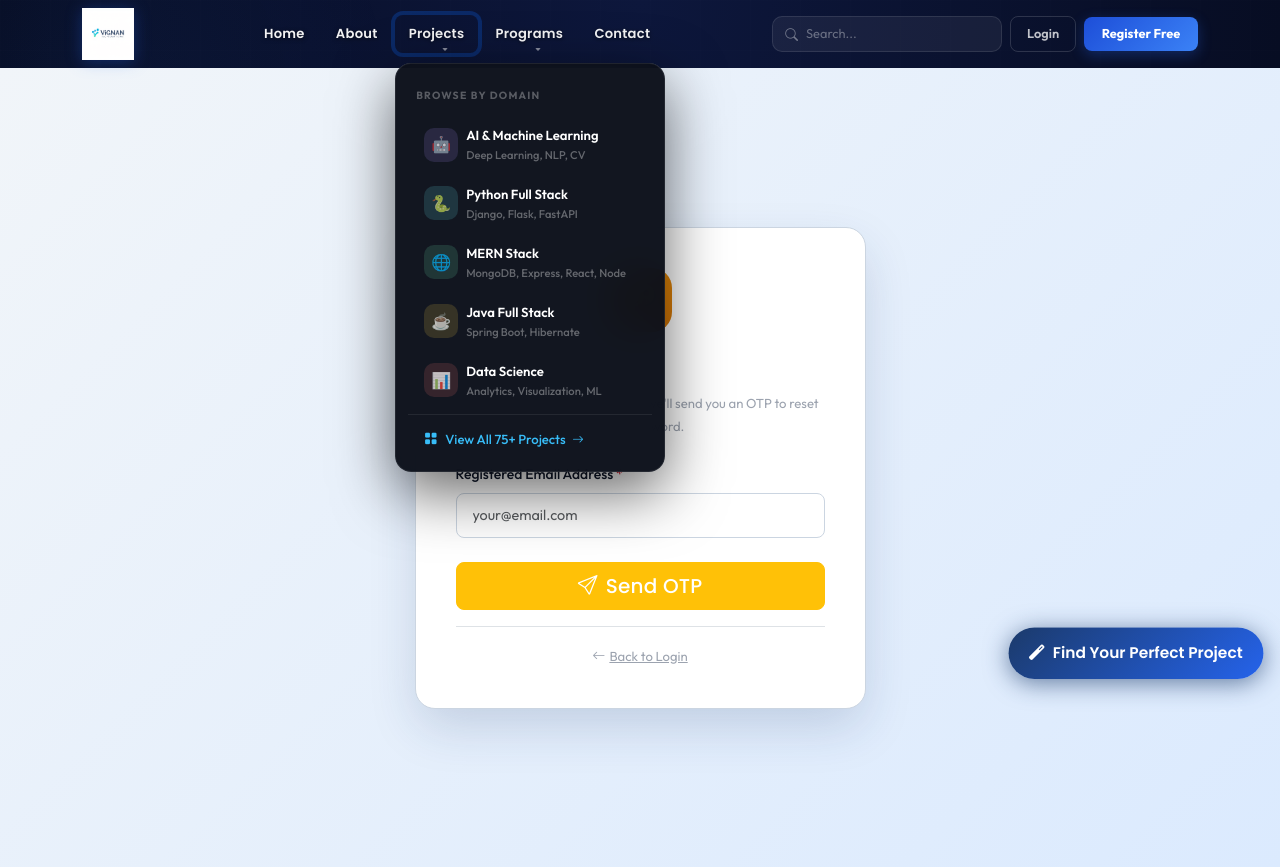
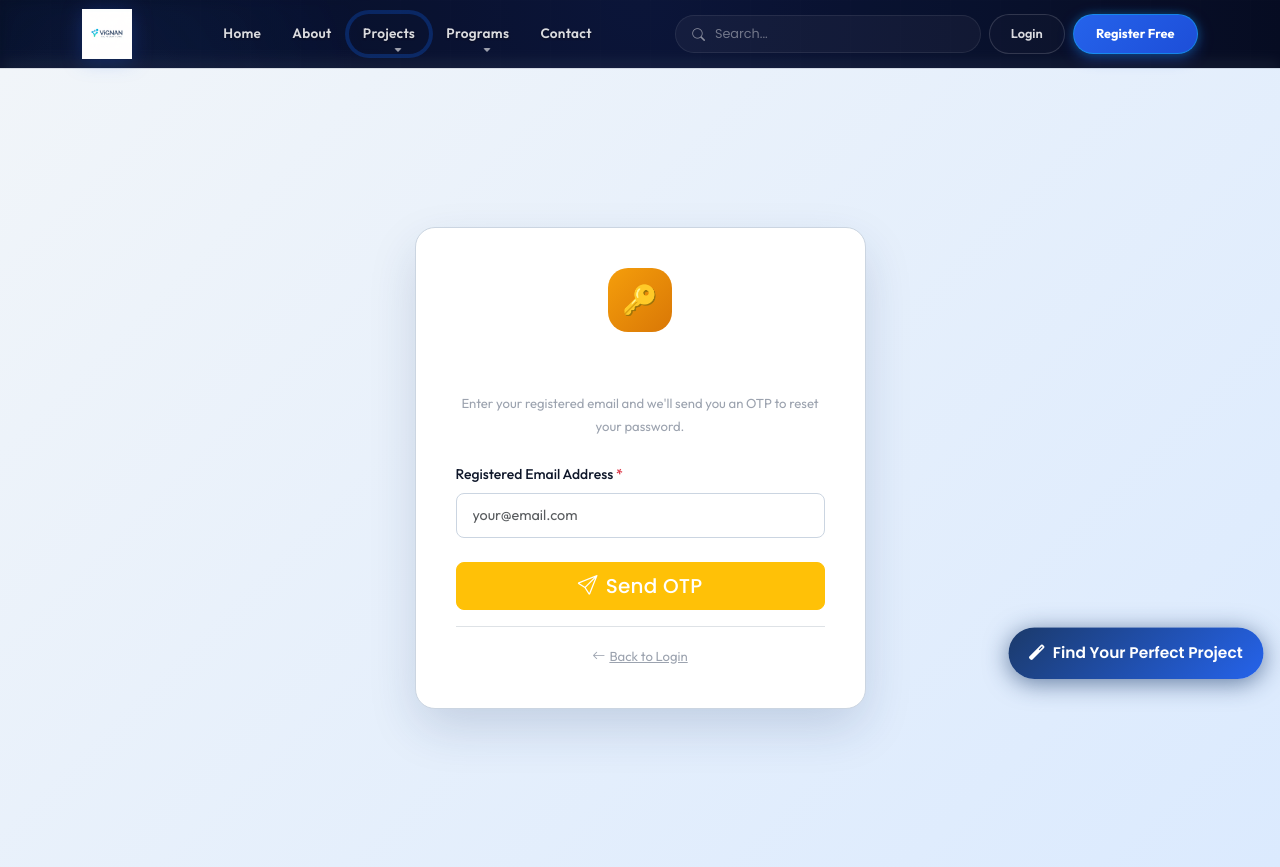
Before and after one commit to Vignantechsolutions/Vignantech, a Django app: page /accounts/forgot-password/ in a window 1280 px wide, after a click on "Projects"; the page is wider, and only the part inside the window is pictured. Shown: the top 867 px of that part. Run offline with Django 5.2, Linux system fonts and the light colour scheme; some libraries are stand-ins or nearby versions.

Commit message:
Design: upgrade navbar header to advanced premium UI

```diff
--- a/templates/partials/navbar.html
+++ b/templates/partials/navbar.html
@@ -2,20 +2,20 @@
 <style>
 /* ── NAVBAR ── */
 #mainNav{
-  background:transparent;
-  backdrop-filter:none;
-  -webkit-backdrop-filter:none;
-  border-bottom:1px solid transparent;
+  background:rgba(6, 11, 30, 0.1);
+  backdrop-filter:blur(8px);
+  -webkit-backdrop-filter:blur(8px);
+  border-bottom:1px solid rgba(255, 255, 255, 0.02);
   padding:0;
-  transition:all .35s ease;
+  transition:all .35s cubic-bezier(0.16, 1, 0.3, 1);
   position:fixed;top:0;left:0;right:0;z-index:1000;
 }
 #mainNav.scrolled{
-  background:rgba(5, 8, 17, 0.85);
+  background:rgba(6, 11, 30, 0.85);
   backdrop-filter:blur(24px);
   -webkit-backdrop-filter:blur(24px);
-  border-bottom:1px solid rgba(255, 255, 255, 0.08);
-  box-shadow:0 10px 30px rgba(0, 0, 0, 0.5);
+  border-bottom:1px solid rgba(59, 130, 246, 0.15);
+  box-shadow:0 10px 40px rgba(0, 0, 0, 0.6), 0 0 20px rgba(59, 130, 246, 0.08);
 }
 
 .nav-container{
@@ -25,81 +25,106 @@
 /* ── LOGO ── */
 .vt-logo-link{text-decoration:none;display:flex;align-items:center;flex-shrink:0}
 .vt-logo-img{
-  height:52px;width:auto;object-fit:contain;
-  transition:transform .35s cubic-bezier(.34,1.56,.64,1),filter .35s;
-  filter:drop-shadow(0 2px 8px rgba(37,99,235,.3));
+  height:50px;width:auto;object-fit:contain;
+  transition:all .35s cubic-bezier(0.16, 1, 0.3, 1);
+  filter:drop-shadow(0 2px 10px rgba(37,99,235,.25));
 }
 .vt-logo-link:hover .vt-logo-img{
-  transform:scale(1.05);
-  filter:drop-shadow(0 4px 16px rgba(37,99,235,.5));
+  transform:scale(1.04) rotate(-1deg);
+  filter:drop-shadow(0 4px 20px rgba(37,99,235,.5)) brightness(1.05);
 }
-#mainNav.scrolled .vt-logo-img{height:44px;}
+#mainNav.scrolled .vt-logo-img{height:42px;}
 
 /* ── NAV LINKS ── */
 .nav-links{
   display:flex;align-items:center;gap:.25rem;margin:0 auto;list-style:none;padding:0;
 }
 .nav-links .nav-link{
-  font-size:.82rem;font-weight:600;color:rgba(255,255,255,.95)!important;
-  padding:.5rem .85rem;border-radius:8px;transition:all .2s;
+  font-family:'Outfit', sans-serif;
+  font-size:.85rem;font-weight:600;color:rgba(255,255,255,.85)!important;
+  padding:.5rem 1rem;border-radius:20px;transition:all .25s ease;
   position:relative;letter-spacing:.02em;
-  text-shadow:0 1px 4px rgba(0,0,0,.6);
+  text-shadow:0 1px 2px rgba(0,0,0,.4);
 }
 .nav-links .nav-link:hover,
-.nav-links .nav-link.active-link{color:#fff!important;background:rgba(59,130,246,0.12);}
+.nav-links .nav-link.active-link{color:#fff!important;background:rgba(59,130,246,0.1);}
 .nav-links .nav-link.active-link::after{
-  content:'';position:absolute;bottom:-1px;left:50%;transform:translateX(-50%);
-  width:20px;height:2px;background:#3B82F6;border-radius:2px;
+  content:'';position:absolute;bottom:4px;left:50%;transform:translateX(-50%);
+  width:5px;height:5px;background:#00f2fe;border-radius:50%;
+  box-shadow:0 0 8px #00f2fe;
 }
 
 /* Dropdown */
 .nav-links .dropdown-menu{
-  background:rgba(11, 15, 25, 0.97);
-  border:1px solid rgba(255, 255, 255, 0.08)!important;
-  border-radius:16px!important;
-  box-shadow:0 20px 60px rgba(0,0,0,.6)!important;
-  backdrop-filter:blur(20px);
+  background:rgba(6, 11, 30, 0.95);
+  border:1px solid rgba(59, 130, 246, 0.18)!important;
+  border-radius:18px!important;
+  box-shadow:0 20px 50px rgba(0,0,0,.75), 0 0 30px rgba(59,130,246,0.12)!important;
+  backdrop-filter:blur(24px);
   padding:.75rem!important;
-  margin-top:.5rem!important;
+  margin-top:.75rem!important;
+  opacity: 0;
+  visibility: hidden;
+  transform: translateY(12px);
+  transition: all 0.3s cubic-bezier(0.16, 1, 0.3, 1);
+  display: block !important;
+}
+.nav-links .dropdown:hover .dropdown-menu,
+.nav-links .dropdown.show .dropdown-menu {
+  opacity: 1;
+  visibility: visible;
+  transform: translateY(0);
 }
 .nav-links .dropdown-item{
-  color:rgba(255,255,255,.7);border-radius:10px;padding:.6rem .75rem;
-  font-size:.82rem;transition:all .15s;
+  color:rgba(255,255,255,.7);border-radius:12px;padding:.65rem .85rem;
+  font-size:.82rem;transition:all .18s;
 }
 .nav-links .dropdown-item:hover{
   background:rgba(59,130,246,0.12);color:#fff;
 }
-.nav-links .dropdown-item .fw-600{color:#fff}
-.nav-links .dropdown-item .text-muted{color:rgba(255,255,255,.35)!important}
-.nav-links .dropdown-divider{border-color:rgba(255,255,255,.08)!important}
+.nav-links .dropdown-item .fw-600{color:#fff;transition: color .2s;}
+.nav-links .dropdown-item:hover .fw-600{color:#00f2fe}
+.nav-links .dropdown-item .text-muted{color:rgba(255,255,255,.4)!important}
+.nav-links .dropdown-divider{border-color:rgba(255,255,255,.06)!important}
 .nav-links .dropdown-toggle::after{
-  border-top-color:rgba(255,255,255,.5);margin-left:.4em;vertical-align:.2em;
+  border-top-color:rgba(255,255,255,.6);margin-left:.4em;vertical-align:.2em;
+  transition: transform .2s;
+}
+.nav-links .dropdown:hover .dropdown-toggle::after {
+  transform: rotate(180deg);
 }
 
 /* Domain icon box */
 .dd-icon{
-  width:34px;height:34px;border-radius:10px;display:flex;align-items:center;
-  justify-content:center;flex-shrink:0;font-size:1rem;
+  width:36px;height:36px;border-radius:12px;display:flex;align-items:center;
+  justify-content:center;flex-shrink:0;font-size:1.15rem;
+  transition: all .2s;
+}
+.dropdown-item:hover .dd-icon {
+  transform: scale(1.1);
 }
 
 /* ── SEARCH ── */
 .nav-search{
-  display:flex;align-items:center;background:rgba(255,255,255,.06);
-  border:1px solid rgba(255,255,255,.1);border-radius:10px;
-  padding:0 12px;height:36px;gap:8px;transition:all .2s;min-width:160px;
+  display:flex;align-items:center;background:rgba(255,255,255,.04);
+  border:1px solid rgba(255,255,255,.08);border-radius:50px;
+  padding:0 16px;height:38px;gap:10px;transition:all .3s ease;min-width:180px;
 }
 .nav-search:focus-within{
-  background:rgba(59,130,246,.08);border-color:rgba(59,130,246,.35);
+  background:rgba(59,130,246,.08);border-color:rgba(59,130,246,.4);
+  box-shadow: 0 0 15px rgba(59, 130, 246, 0.2);
+  min-width: 210px;
 }
 .nav-search input{
   background:none;border:none;outline:none;color:#fff;font-size:.8rem;width:100%;
+  font-family: 'Poppins', sans-serif;
 }
-.nav-search input::placeholder{color:rgba(255,255,255,.35)}
+.nav-search input::placeholder{color:rgba(255,255,255,.4)}
 .nav-search button{
-  background:none;border:none;color:rgba(255,255,255,.4);padding:0;cursor:pointer;
+  background:none;border:none;color:rgba(255,255,255,.5);padding:0;cursor:pointer;
   transition:color .2s;
 }
-.nav-search button:hover{color:#3B82F6}
+.nav-search button:hover{color:#00f2fe}
 
 /* ── TOGGLER ── */
 .vt-toggler{
@@ -111,33 +136,47 @@
 
 /* ── AUTH BUTTONS ── */
 .btn-login{
-  font-size:.8rem;font-weight:600;color:rgba(255,255,255,.75)!important;
-  border:1px solid rgba(255,255,255,.15);border-radius:8px;
-  padding:.4rem 1rem;transition:all .2s;text-decoration:none;
+  font-size:.8rem;font-weight:600;color:rgba(255,255,255,.85)!important;
+  border:1px solid rgba(255,255,255,.15);border-radius:50px;
+  padding:.5rem 1.3rem;transition:all .25s ease;text-decoration:none;
+  background: rgba(255,255,255,0.02);
 }
-.btn-login:hover{border-color:rgba(59,130,246,.4);color:#fff!important;background:rgba(59,130,246,.08)}
+.btn-login:hover{
+  border-color:rgba(59,130,246,.4);color:#fff!important;
+  background:rgba(59,130,246,.1);
+  box-shadow: 0 0 12px rgba(59, 130, 246, 0.15);
+}
 .btn-register{
   font-size:.8rem;font-weight:700;
-  background:linear-gradient(135deg,#1d4ed8,#3b82f6);
-  color:#fff!important;border:none;border-radius:8px;
-  padding:.4rem 1.1rem;text-decoration:none;
-  box-shadow:0 4px 14px rgba(37,99,235,.3);transition:all .2s;
+  background:linear-gradient(135deg,#2563eb,#1d4ed8);
+  border: 1px solid rgba(0, 242, 254, 0.3);
+  color:#fff!important;border-radius:50px;
+  padding:.5rem 1.4rem;text-decoration:none;
+  box-shadow:0 4px 15px rgba(37,99,235,.4), 0 0 10px rgba(0, 242, 254, 0.2);
+  transition:all .3s cubic-bezier(0.16, 1, 0.3, 1);
 }
-.btn-register:hover{transform:translateY(-1px);box-shadow:0 6px 20px rgba(37,99,235,.45);color:#fff!important}
+.btn-register:hover{
+  transform:translateY(-1px);
+  box-shadow:0 8px 25px rgba(37,99,235,.6), 0 0 20px rgba(0, 242, 254, 0.4);
+  border-color: rgba(0, 242, 254, 0.6);
+  color:#fff!important;
+}
 
 /* User dropdown */
 .user-btn{
-  display:flex;align-items:center;gap:8px;
-  background:rgba(59,130,246,.1);border:1px solid rgba(59,130,246,.2);
-  border-radius:10px;padding:.35rem .9rem;color:#fff;font-size:.8rem;font-weight:600;
-  cursor:pointer;transition:all .2s;
+  display:flex;align-items:center;gap:10px;
+  background:rgba(59,130,246,.12);border:1px solid rgba(59,130,246,.3);
+  border-radius:50px;padding:.4rem 1.1rem;color:#fff;font-size:.8rem;font-weight:600;
+  cursor:pointer;transition:all .25s ease;
 }
-.user-btn:hover{background:rgba(59,130,246,.15)}
+.user-btn:hover{background:rgba(59,130,246,.2);border-color:rgba(59,130,246,.45);}
 .user-avatar{
-  width:28px;height:28px;border-radius:8px;
-  background:linear-gradient(135deg,#1e3a8a,#3b82f6);
+  width:26px;height:26px;border-radius:50%;
+  background:linear-gradient(135deg,#2563eb,#8b5cf6);
   display:flex;align-items:center;justify-content:center;
   font-size:.75rem;font-weight:800;color:#fff;flex-shrink:0;
+  box-shadow: 0 2px 8px rgba(37,99,235,0.4);
+}rem;font-weight:800;color:#fff;flex-shrink:0;
 }
 
 @media(max-width:991px){
```
